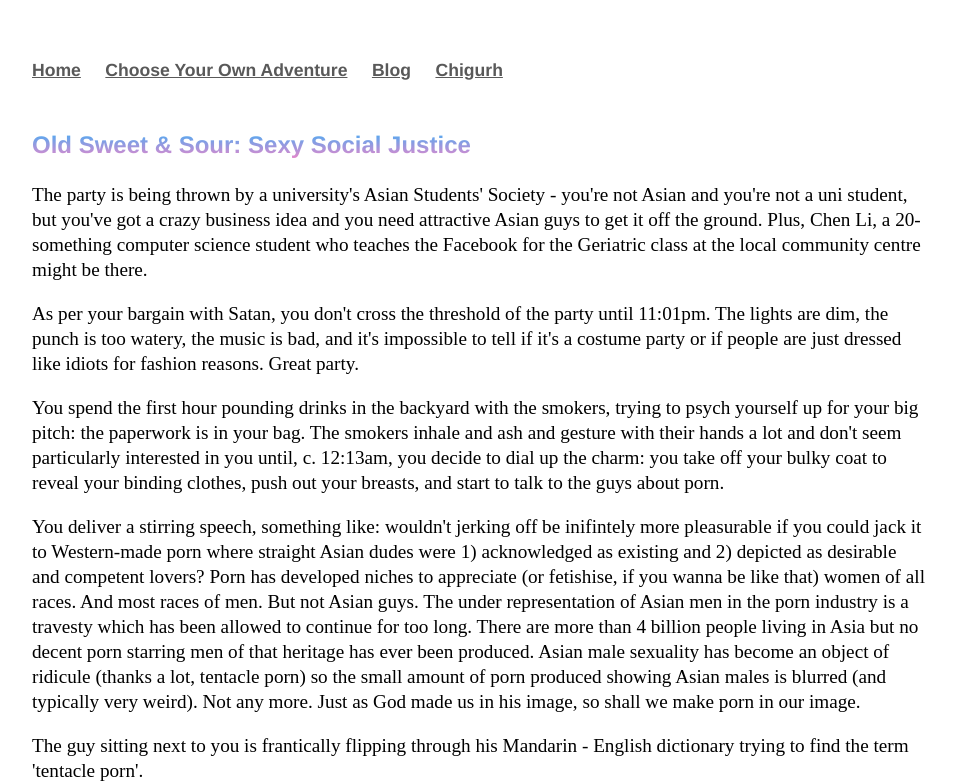
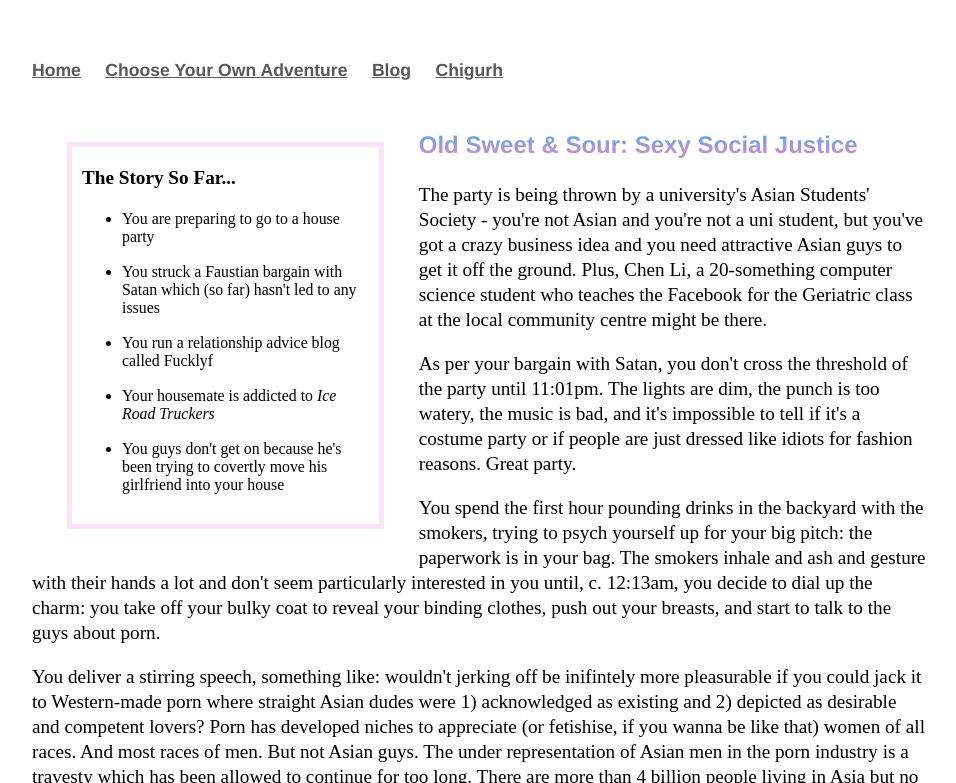
Before and after one commit to Pinelife/pinelife.github.io, a Jekyll site: the page Hellhole/Room4.html, which Jekyll copies as it is, in a window 1280 px wide, cut to the strip 0-783 px from the top of the page. Shown: the whole strip, without its empty margins (160-1116 px from the left). Built offline with Jekyll 4.4.1, drawn with Linux system fonts in a browser that asks for light colours.

Commit message:
Update Room4.html

```diff
--- a/Hellhole/Room4.html
+++ b/Hellhole/Room4.html
@@ -1,7 +1,34 @@
----
-layout: default
-title: Pinelife
----
+<head>
+			<title>Hellhole</title>
+			<link rel="stylesheet" type="text/css" href="/css/main.css">
+</head>
+		<body>
+			<nav>
+	    		<ul>
+	        	<li><a href="/">Home</a></li>
+	        	<li><a href="/Hellhole">Choose Your Own Adventure</a></li>
+        		<li><a href="http://pinelife3.tumblr.com">Blog</a></li>
+			<li><a href="/Chigurh">Chigurh</a></li>
+	    		</ul>
+			</nav>
+
+
+<div class="left">
+    <p>
+    <b>The Story So Far...</b>
+    <ul>
+      <li>You are preparing to go to a house party</li>
+      </br>
+  <li>You struck a Faustian bargain with Satan which (so far) hasn't led to any issues</i></li>
+  </br>
+ <li>You run a relationship advice blog called Fucklyf</i></li>
+  </br>
+<li>Your housemate is addicted to <i>Ice Road Truckers</i></li>
+  </br>
+<li>You guys don't get on because he's been trying to covertly move his girlfriend into your house</i></li>
+   </ul>
+    </p>
+</div>
 <h3>Old Sweet & Sour: Sexy Social Justice</h3>
 
 <p>The party is being thrown by a university's Asian Students' Society - you're not Asian and you're not a uni student,
```
